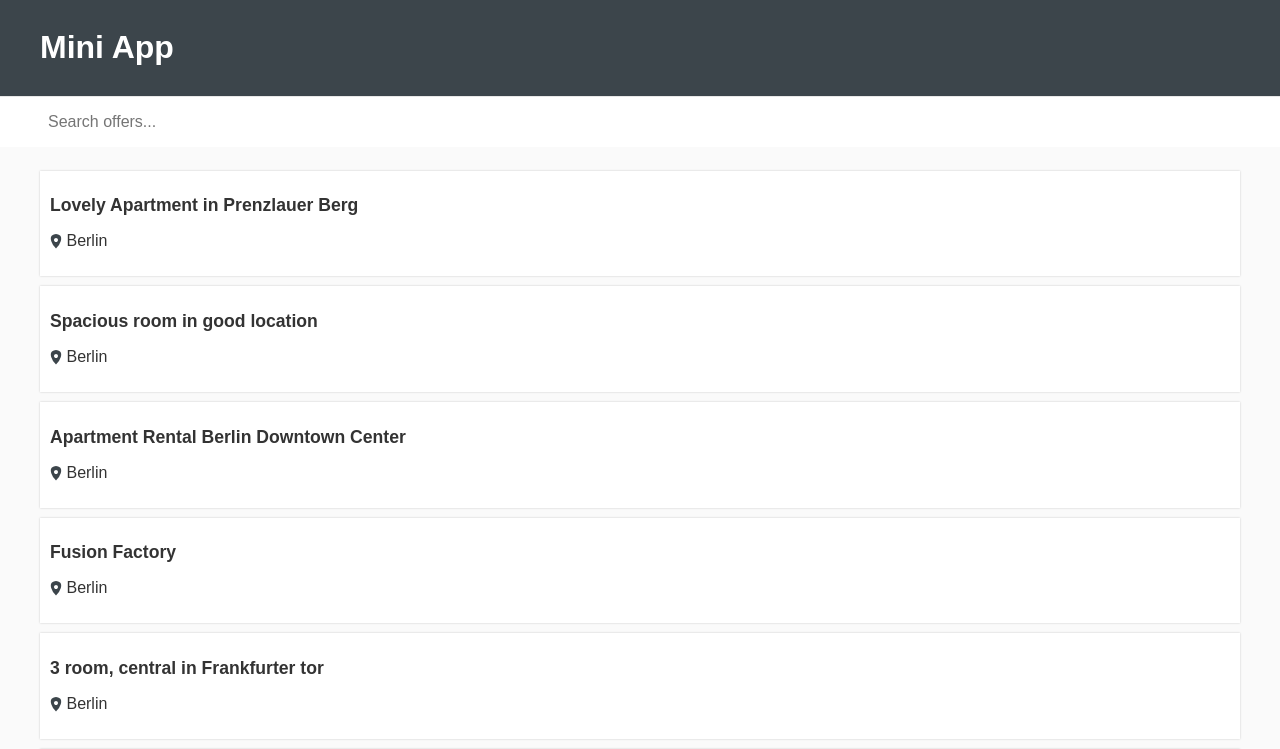
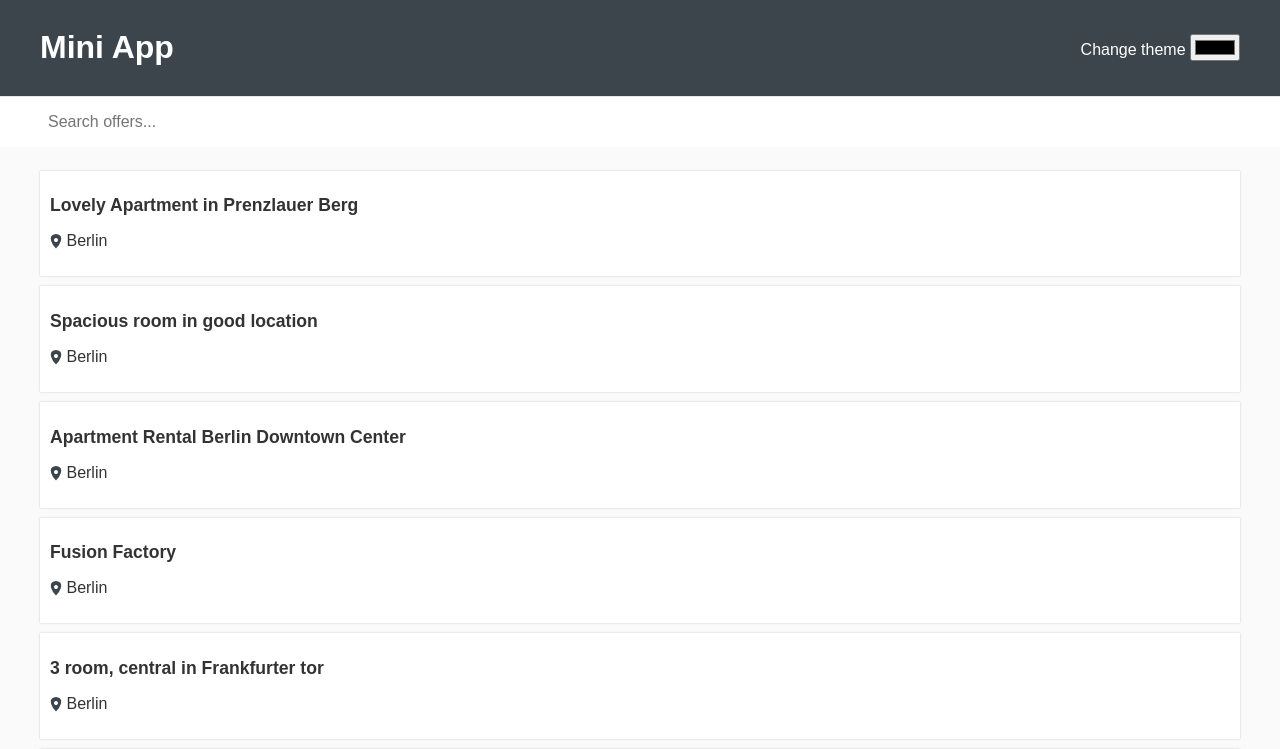
Before and after one commit to athimannil/mini-app, a React app: page / in a window 1280 px wide. Shown: the top 749 px of the page. Built offline with nearby package versions, Linux system fonts and the light colour scheme.

Commit message:
input color in header

```diff
--- a/src/js/components/Footer.js
+++ b/src/js/components/Footer.js
@@ -4,7 +4,7 @@ export const Footer = () => {
 	return (
 		<footer>
 			<div className="container">
-				<p>Mini Wimdu 2017</p>
+				<p>Mini Search 2017</p>
 			</div>
 		</footer>
 	);
--- a/src/js/components/header.js
+++ b/src/js/components/header.js
@@ -4,8 +4,14 @@ export class Header extends React.Component {
 	render(){
 		return(
 			<header>
-				<div className="container">
+				<div className="container header">
 					<h1>Mini App</h1>
+					<div>
+						<span>Change theme </span>
+						<input
+							type="color"
+						/>
+					</div>
 				</div>
 			</header>
 		);
--- /dev/null
+++ b/src/scss/_header.scss
@@ -0,0 +1,5 @@
+.header{
+	display: flex;
+	justify-content: space-between;
+	align-items: center;
+}
--- a/src/scss/main.scss
+++ b/src/scss/main.scss
@@ -1,4 +1,5 @@
 @import "variables";
 @import "structure";
+@import "header";
 @import "filter";
 @import "offers";
```
